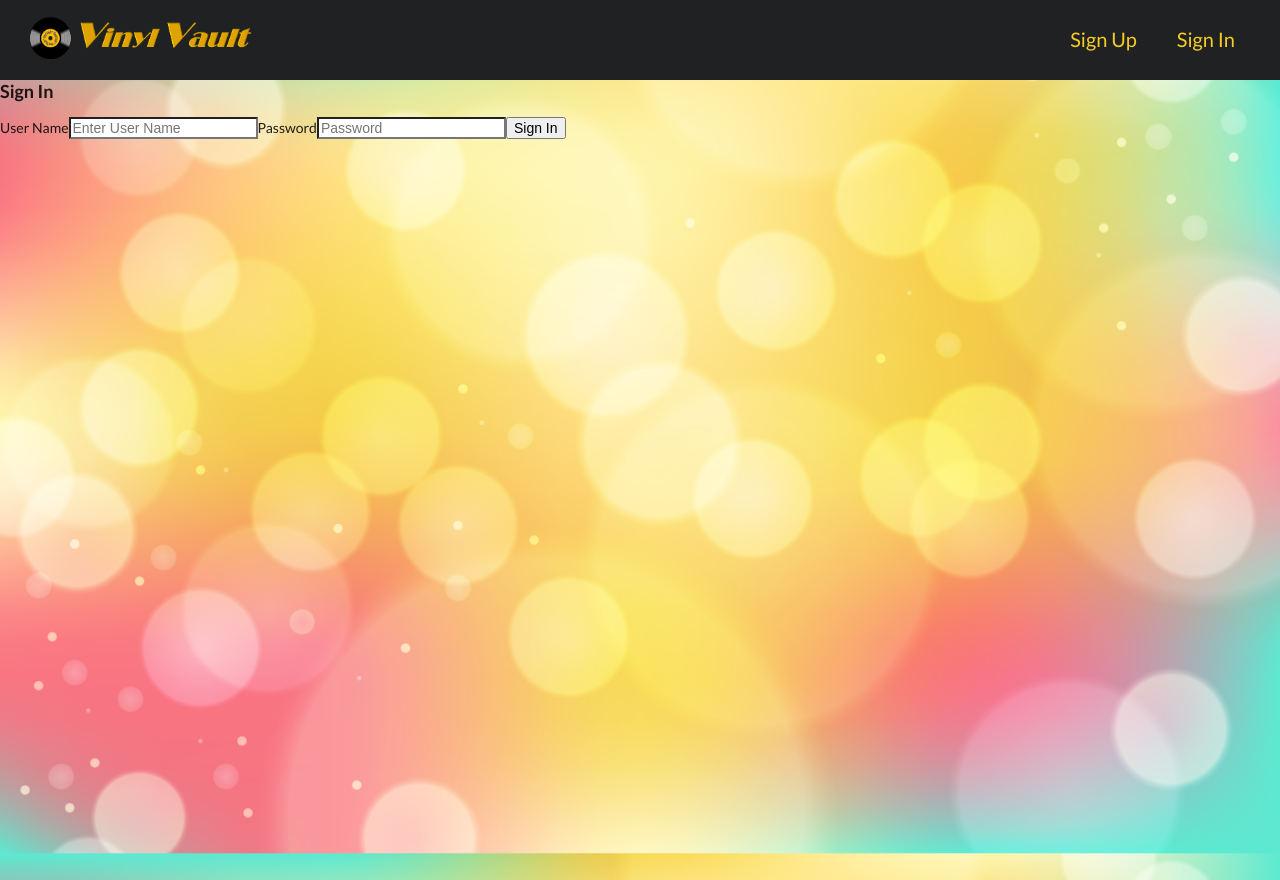
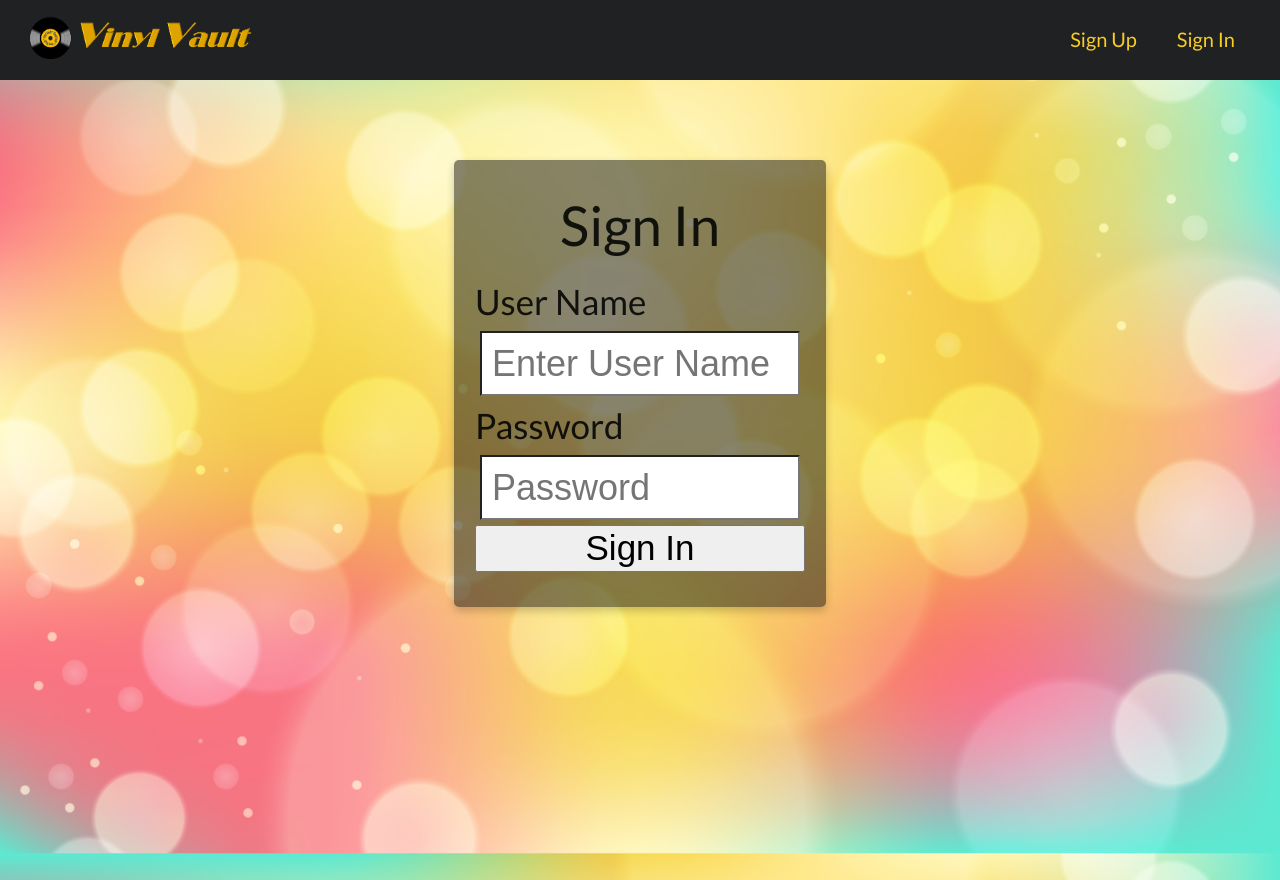
Before and after one commit to mnezz1131/Vinyl-Vault, a React (Create React App) app in the folder client/: page /sign-in in a window 1280 px wide. Built offline with nearby package versions, Linux system fonts and the light colour scheme; no server answers; a web font is replaced by a local one.

Commit message:
css sign in form

```diff
--- a/client/src/screens/AlbumCreate/AlbumCreate.css
+++ b/client/src/screens/AlbumCreate/AlbumCreate.css
@@ -13,6 +13,7 @@ width:70vw;
  transition: 0.3s;
  background-color: rgba(17, 16, 16, 0.5);
  border-radius: 5px;
+
 }
 
 .album-create-title{
--- a/client/src/screens/AlbumEdit/AlbumEdit.css
+++ b/client/src/screens/AlbumEdit/AlbumEdit.css
@@ -68,7 +68,7 @@ h2{
 }
 .album-input{
   font-size: 20px;
-  color:black;
+
 }
 
 .submit-button{
--- a/client/src/screens/SignIn/SignIn.css
+++ b/client/src/screens/SignIn/SignIn.css
@@ -0,0 +1,65 @@
+.sign-in-form-container{
+  display: flex;
+  flex-direction: column;
+  align-items: center;
+  justify-content: center;
+  margin:0 auto;
+}
+.sign-in-container{
+  display: flex;
+  margin: 0 auto;
+  flex-direction: column;
+background-color: cyan;
+  align-items: center;
+  justify-content: center;
+  border-radius: 4%;
+  margin-top: 80px;
+  width: 29vw;
+padding: 15px 45px 35px 45px;
+   /* Add shadows to create the "card" effect */
+   box-shadow: 0 4px 8px 0 rgba(0,0,0,0.2);
+   transition: 0.3s;
+   background-color: rgba(17, 16, 16, 0.5);
+   border-radius: 5px;
+}
+
+.sign-in-title{
+font-size: 55px;
+line-height: 1.3;
+padding:15px;
+text-align: center;
+}
+.sign-in{
+  position:relative;
+  /* z-index:10; */
+
+}
+.sign-in-form{
+  display: flex;
+  flex-direction: column;
+line-height: 1.4;
+position:relative;
+  font-size: 35px;
+}
+.sign-in-album{
+  top:0;
+  left:0;
+  right:0;
+  bottom:0;
+  position:absolute;
+}
+
+.signin-label{
+  font-size: 35px;
+}
+.signin-inputbox{
+  font-size: 36px;
+  margin: 5px;
+  /* display: flex;
+flex-direction: row; */
+width: 25vw;
+padding: 10px;
+}
+.input-name {
+  font-size: 48px;
+}
--- a/client/src/screens/SignIn/SignIn.jsx
+++ b/client/src/screens/SignIn/SignIn.jsx
@@ -3,7 +3,6 @@ import "./SignIn.css";
 import Layout from "../../components/Layout/Layout.jsx";
 
 export default function SignIn({ user, handleLogin, handleLogout }) {
-
   const [form, setForm] = useState({
     username: "",
     password: "",
@@ -12,7 +11,7 @@ export default function SignIn({ user, handleLogin, handleLogout }) {
   });
 
   const handleChange = (event) => {
-    setForm(prev=>({
+    setForm((prev) => ({
       ...prev,
       [event.target.name]: event.target.value,
     }));
@@ -50,11 +49,24 @@ export default function SignIn({ user, handleLogin, handleLogout }) {
 
   return (
     <Layout user={user} handleLogout={handleLogout}>
-      <div className="form-container">
-        <h3>Sign In</h3>
-        <form onSubmit={onSignIn}>
-          <label>User Name</label>
+
+
+
+      <div className="sign-in-form-container">
+
+        <div className="sign-in-container">
+
+
+
+
+          <div className="sign-in-title">Sign In</div>
+
+          <div className="sign-in">
+
+            <form className="sign-in-form" onSubmit={onSignIn}>
+              <label className="signin-label">User Name</label>
               <input
+                className="signin-inputbox"
                 required
                 type="text"
                 name="username"
@@ -62,8 +74,9 @@ export default function SignIn({ user, handleLogin, handleLogout }) {
                 placeholder="Enter User Name"
                 onChange={handleChange}
               />
-          <label>Password</label>
+              <label className="signin-label">Password</label>
               <input
+                className="signin-inputbox"
                 required
                 name="password"
                 value={password}
@@ -74,6 +87,8 @@ export default function SignIn({ user, handleLogin, handleLogout }) {
               {renderError()}
             </form>
           </div>
+        </div>
+      </div>
     </Layout>
   );
-};
+}
```
Lines whose indentation alone changed are shown as unchanged.
